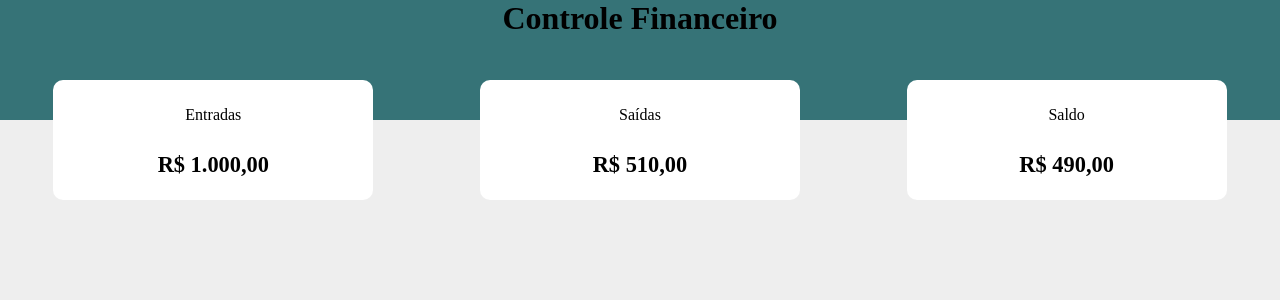
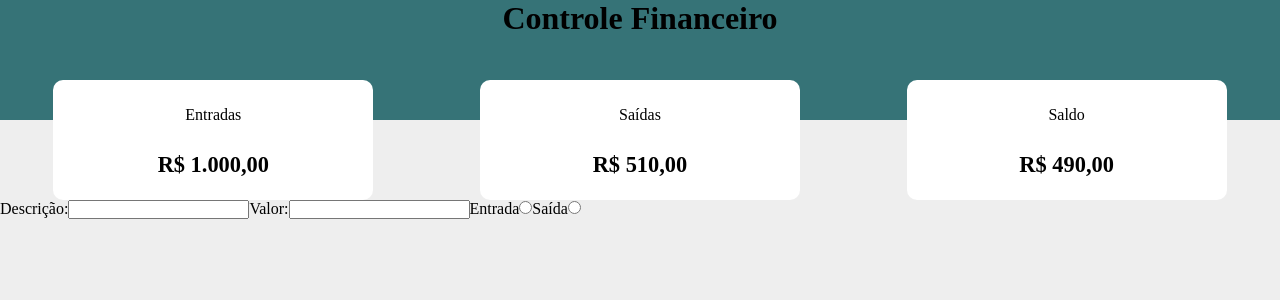
Before and after one commit to willianlrl87/financeiro, a React (Vite) app: page / in a window 1280 px wide. Shown: the top 300 px of the page. Built offline with nearby package versions, Linux system fonts and the light colour scheme.

Commit message:
Atualizando Form

```diff
--- a/src/App.jsx
+++ b/src/App.jsx
@@ -1,6 +1,7 @@
 import React from 'react';
 import { Resume } from './Components/Resume';
 import { Header } from './Components/Header';
+import { Form } from './Components/Form';
 import './index.css';
 
 
@@ -26,6 +27,7 @@ function App() {
         <Resume title='Saídas' resumeValue={saidasResume} />
         <Resume title='Saldo' resumeValue={saldoResume} />
       </div>
+      <Form />
     </React.Fragment>
   )
 }
--- /dev/null
+++ b/src/Components/Form.jsx
@@ -0,0 +1,30 @@
+export const Form = () => {
+
+    function handleSubmit(){
+
+    }
+
+    return(
+        <form onSubmit={handleSubmit}>
+            <label for='description'>
+                Descrição:
+                <input type='text' id='description' />
+            </label>
+
+            <label for='value'>
+                Valor:
+                <input type='number' id='value' />
+            </label>
+
+            <label for='entrada'>
+                Entrada
+                <input  type='radio' id='entrada' name='entradaSaida' />
+            </label>
+
+            <label for='saida'>
+                Saída
+                <input type='radio' id='saida' name='entradaSaida' />
+            </label>
+        </form>
+    )
+}
```
